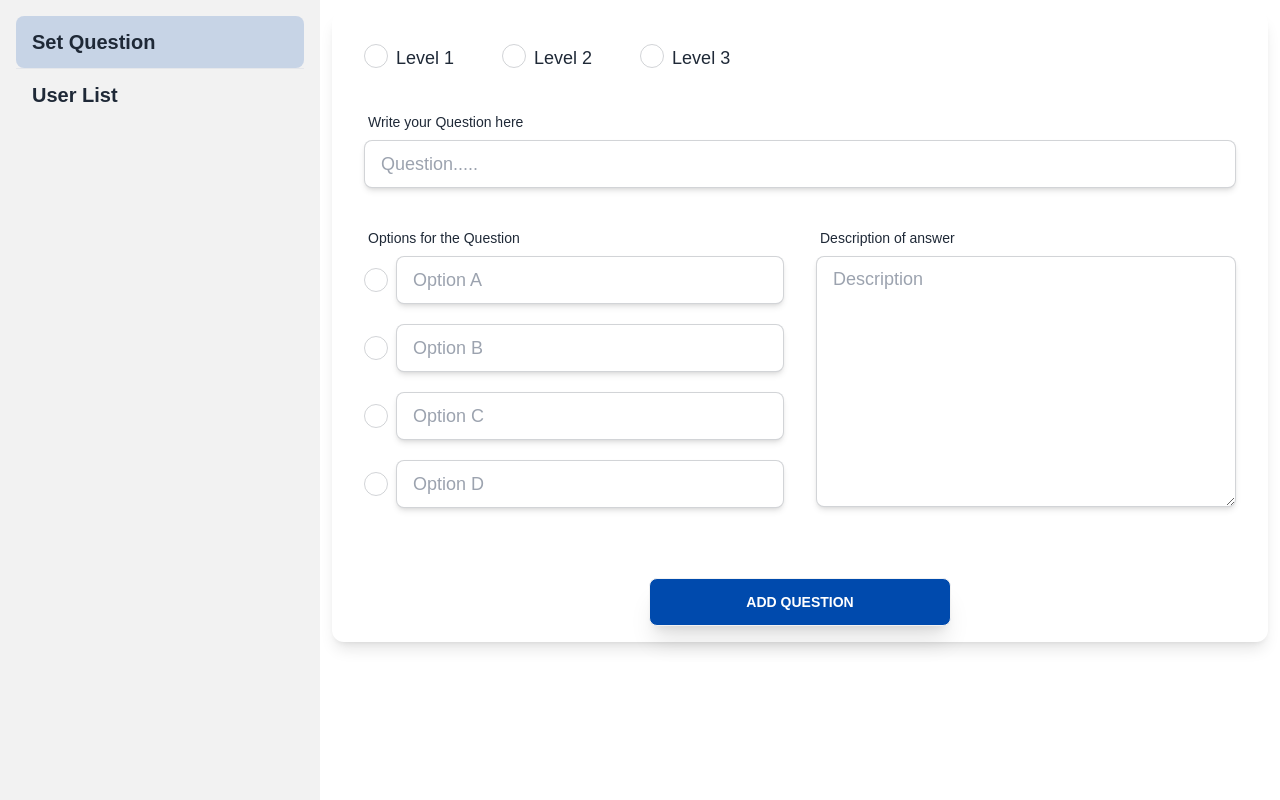
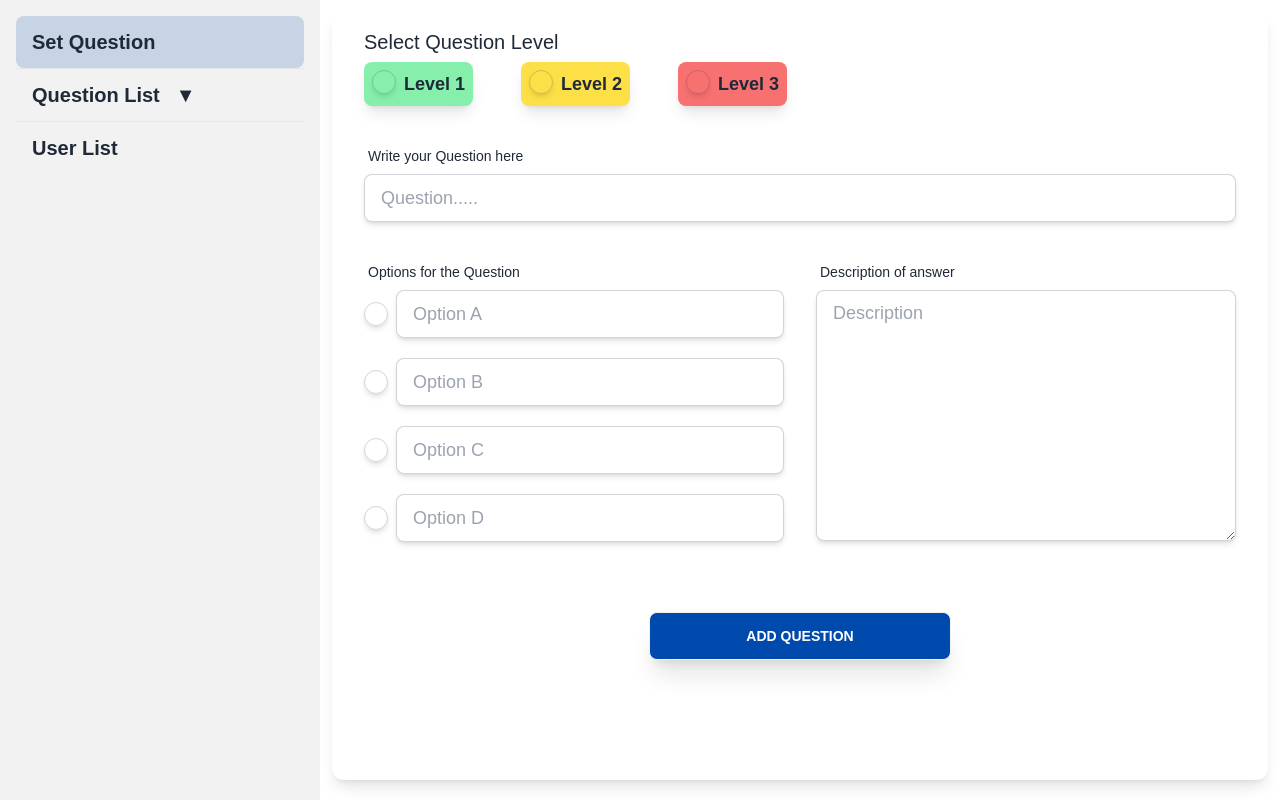
Before and after one commit to assraf-nur-p2m/Self-Assessment-Portal, a React (Vite) app: page /dashboard in a window 1280 px wide. Built offline with nearby package versions, Linux system fonts and the light colour scheme.

Commit message:
added color in admin panel

```diff
--- a/src/Components/Admin/Dashboard.jsx
+++ b/src/Components/Admin/Dashboard.jsx
@@ -1,8 +1,28 @@
-import React from "react";
+import React, { useState, useEffect } from "react";
 import { Link, Outlet, useLocation } from "react-router-dom";
+import QuestionList from "./QuestionList";
 
 export default function Dashboard() {
   const location = useLocation();
+  const [isQuestionListOpen, setIsQuestionListOpen] = useState(false);
+
+  const handleQuestionListToggle = () => {
+    setIsQuestionListOpen(!isQuestionListOpen);
+  };
+
+  useEffect(() => {
+    const handleOutsideClick = (e) => {
+      if (isQuestionListOpen && e.target.closest(".menu-dropdown") === null) {
+        setIsQuestionListOpen(false);
+      }
+    };
+
+    document.addEventListener("click", handleOutsideClick);
+
+    return () => {
+      document.removeEventListener("click", handleOutsideClick);
+    };
+  }, [isQuestionListOpen]);
 
   return (
     <div>
@@ -31,6 +51,73 @@ export default function Dashboard() {
               </Link>
             </li>
             <hr />
+            <li className="relative menu-dropdown">
+              <button
+                onClick={handleQuestionListToggle}
+                className={`text-xl font-semibold py-3 ${
+                  location.pathname.startsWith("/dashboard/question-list") ||
+                  isQuestionListOpen
+                    ? "bg-[#004bad2d]"
+                    : ""
+                }`}
+              >
+                Question List
+                <span
+                  className={`ml-2 ${
+                    isQuestionListOpen ? "transform rotate-180" : ""
+                  } transition`}
+                >
+                  ▼
+                </span>
+              </button>
+              {isQuestionListOpen && (
+                <ul className="menu-sub p-2 shadow z-[1] bg-base-100 rounded-box w-52 absolute left-0 top-full">
+                  <li>
+                    <Link
+                      className={`text-xl font-semibold py-2 bg-green-300 ${
+                        location.pathname.startsWith(
+                          "/dashboard/question-list/level/1"
+                        )
+                          ? "bg-[#004bad2d]"
+                          : ""
+                      }`}
+                      to="/dashboard/question-list/level/1"
+                    >
+                      Level 1
+                    </Link>
+                  </li>
+                  <li>
+                    <Link
+                      className={`text-xl font-semibold py-2 bg-yellow-300 mt-2 ${
+                        location.pathname.startsWith(
+                          "/dashboard/question-list/level/2"
+                        )
+                          ? "bg-[#004bad2d]"
+                          : ""
+                      }`}
+                      to="/dashboard/question-list/level/2"
+                    >
+                      Level 2
+                    </Link>
+                  </li>
+                  <li>
+                    <Link
+                      className={`text-xl font-semibold py-2 bg-red-400 mt-2 ${
+                        location.pathname.startsWith(
+                          "/dashboard/question-list/level/3"
+                        )
+                          ? "bg-[#004bad2d]"
+                          : ""
+                      }`}
+                      to="/dashboard/question-list/level/3"
+                    >
+                      Level 3
+                    </Link>
+                  </li>
+                </ul>
+              )}
+            </li>
+            <hr />
             <li>
               <Link
                 className={`text-xl font-semibold py-3 ${
--- /dev/null
+++ b/src/Components/Admin/QuestionList.jsx
@@ -0,0 +1,7 @@
+import React from 'react'
+
+export default function QuestionList() {
+  return (
+    <div>QuestionList</div>
+  )
+}
--- /dev/null
+++ b/src/Components/Admin/QuestionListLevel/Level1.jsx
@@ -0,0 +1,7 @@
+import React from 'react'
+
+export default function Level1() {
+  return (
+    <div>Level1</div>
+  )
+}
--- /dev/null
+++ b/src/Components/Admin/QuestionListLevel/Level2.jsx
@@ -0,0 +1,7 @@
+import React from 'react'
+
+export default function Level2() {
+  return (
+    <div>Level2</div>
+  )
+}
--- /dev/null
+++ b/src/Components/Admin/QuestionListLevel/Level3.jsx
@@ -0,0 +1,7 @@
+import React from 'react'
+
+export default function Level3() {
+  return (
+    <div>Level3</div>
+  )
+}
--- a/src/Components/Admin/SetQuestion.jsx
+++ b/src/Components/Admin/SetQuestion.jsx
@@ -64,41 +64,42 @@ export default function SetQuestion() {
   };
 
   return (
-    <div className="p-2 shadow-lg rounded-xl">
+    <div className="p-2 shadow-lg rounded-xl h-[96vh]">
       <form action="" onSubmit={handleSubmit}>
         <div className="p-2">
+          <h2 className="ps-4 text-xl mb-[-10px]">Select Question Level</h2>
           <div className="flex items-center p-4">
-            <div className="mr-12 flex">
+            <div className="mr-12 flex bg-green-300 px-2 py-2 rounded-lg font-semibold shadow-lg">
               <input
                 type="radio"
                 id="level1"
                 name="questionLevel"
                 value="1"
-                className="mr-2 radio"
+                className="mr-2 radio shadow-md"
               />
               <label htmlFor="level1" className="label-text text-lg">
                 Level 1
               </label>
             </div>
-            <div className="mr-12 flex">
+            <div className="mr-12 flex bg-yellow-300 px-2 py-2 rounded-lg font-semibold shadow-lg">
               <input
                 type="radio"
                 id="level2"
                 name="questionLevel"
                 value="2"
-                className="mr-2 radio"
+                className="mr-2 radio  shadow-md"
               />
               <label htmlFor="level2" className="label-text text-lg">
                 Level 2
               </label>
             </div>
-            <div className="flex">
+            <div className="flex bg-red-400 px-2 py-2 rounded-lg font-semibold shadow-lg">
               <input
                 type="radio"
                 id="level3"
                 name="questionLevel"
                 value="3"
-                className="mr-2 radio"
+                className="mr-2 radio  shadow-md"
               />
               <label htmlFor="level3" className="label-text text-lg">
                 Level 3
@@ -133,7 +134,7 @@ export default function SetQuestion() {
                       id="optionARadio"
                       name="correctAnswer"
                       value="A"
-                      className="mr-2 radio"
+                      className="mr-2 radio shadow-md"
                     />
                     <input
                       name="optionA"
@@ -148,7 +149,7 @@ export default function SetQuestion() {
                       id="optionARadio"
                       name="correctAnswer"
                       value="B"
-                      className="mr-2 radio"
+                      className="mr-2 radio shadow-md"
                     />
                     <input
                       name="optionB"
@@ -163,7 +164,7 @@ export default function SetQuestion() {
                       id="optionARadio"
                       name="correctAnswer"
                       value="C"
-                      className="mr-2 radio"
+                      className="mr-2 radio shadow-md"
                     />
                     <input
                       name="optionC"
@@ -178,7 +179,7 @@ export default function SetQuestion() {
                       id="optionARadio"
                       name="correctAnswer"
                       value="D"
-                      className="mr-2 radio"
+                      className="mr-2 radio shadow-md"
                     />
                     <input
                       name="optionD"
```
Also changed, not shown: src/Routes/Routes.jsx (+22 -2 lines).
